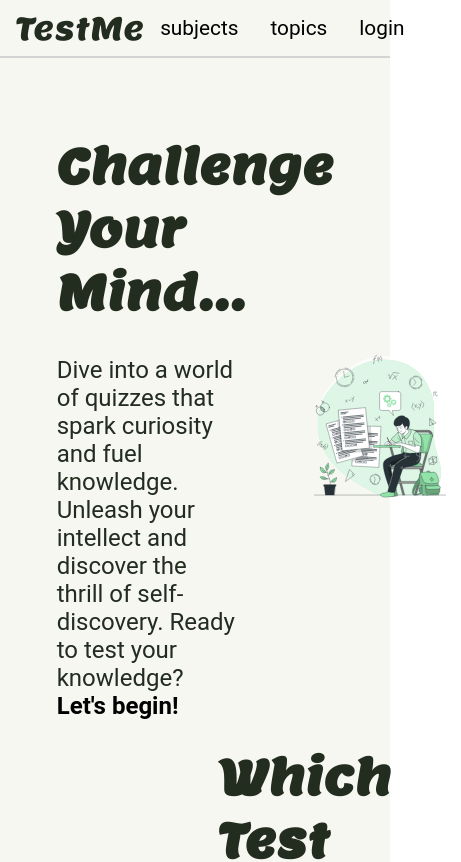
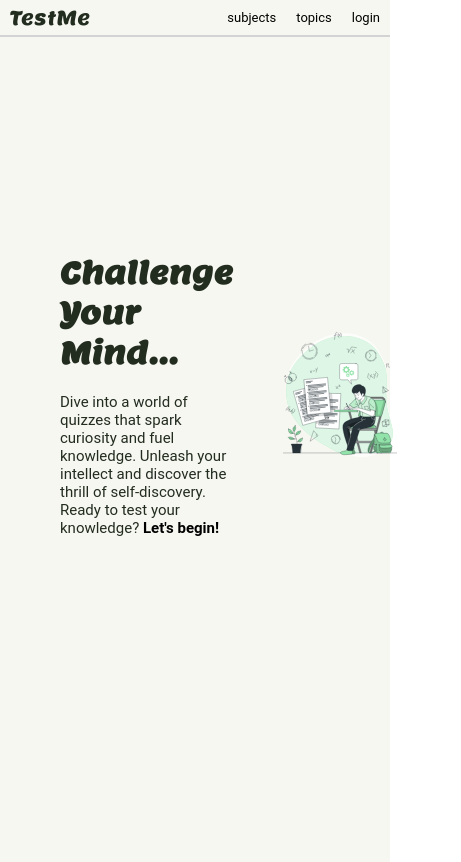
Before and after one commit to HemanthDas/Quiz-Application, a React (Vite) app: page / in a window 390 px wide. Shown: the top 862 px of the page, 461 px wide, since content can reach past the window. Built offline with nearby package versions, Linux system fonts and the light colour scheme.

Commit message:
Started responsive updating

```diff
--- a/src/App.css
+++ b/src/App.css
@@ -1,5 +1,7 @@
 @import url("https://fonts.googleapis.com/css2?family=Lemon&display=swap");
-
+html{
+  font-size: 1vmax;
+}
 * {
   margin: 0;
   padding: 0;
@@ -207,9 +209,9 @@
     }
   }
 }
-/* @media screen and (max-width: 768px) {
-  *{
-    font-size: 1rem;
+@media screen and (max-width: 768px) {
+  html{
+    font-size: 10px
   }
 
-} */
+}
```
